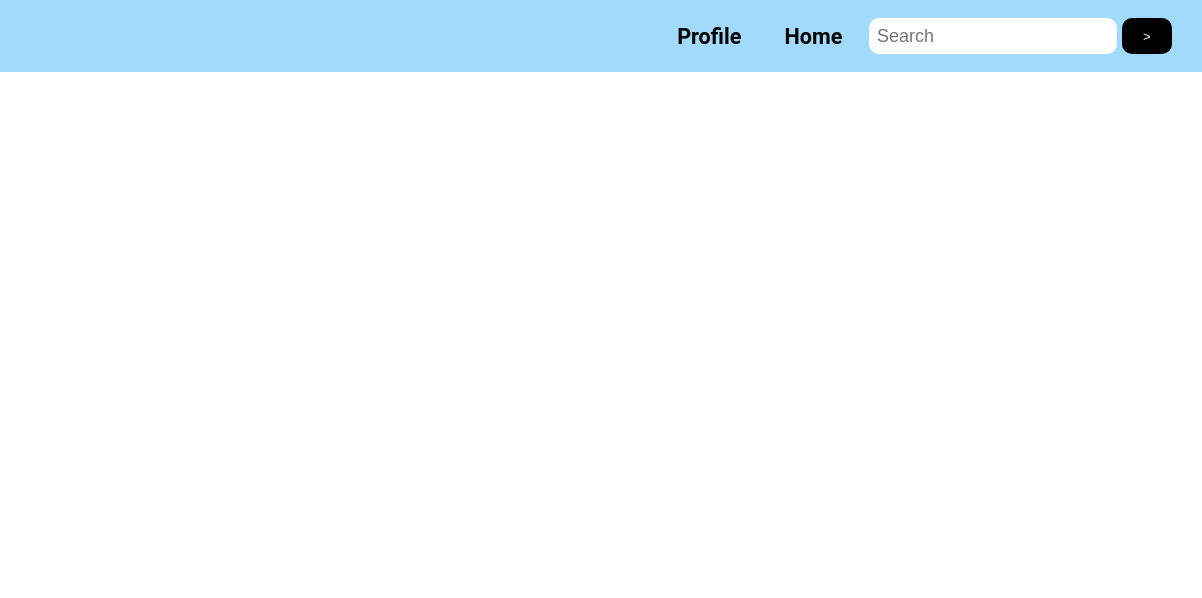
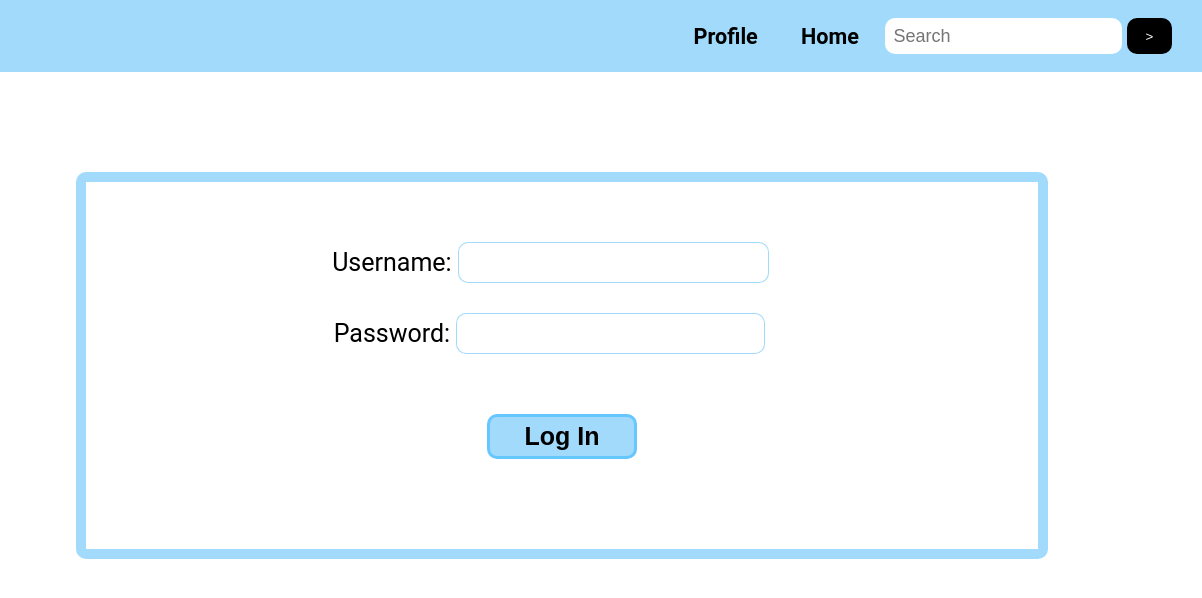
Before and after one commit to TdL752/receptionApp, a website: page public/home.html in a window 1280 px wide. Shown: the full height of the page, 78-1280 px from the left. Drawn offline with Linux system fonts and the light colour scheme.

Commit message:
feature: login page structure started

```diff
--- a/public/home.html
+++ b/public/home.html
@@ -22,6 +22,26 @@
 			</div>
 		</nav>
 
+		<fieldset id="field">
+			<div class="input-field">
+				<label class="login-label" for="username">
+					Username:
+				</label>
+				<input class="login-input" type="text" maxlength="30" id="username">
+			</div>
+
+			<div class="input-field">
+				<label class="login-label" for="password">
+					Password:
+				</label>
+				<input class="login-input" type="text" maxlength="30" id="password">
+			</div>
+
+			<button type="button" id="login-button">
+				Log In
+			</button>
+		</fieldset>
+
 		<script src="script.js"></script>
 	</body>
 </html>
--- a/public/styles.css
+++ b/public/styles.css
@@ -25,6 +25,7 @@ nav {
 
 #nav-link-container {
 	width: 75%;
+	max-width: 500px;
 	height: 100%;
 	margin: auto 0 auto auto;
 	padding-right: 30px;
@@ -53,7 +54,7 @@ nav {
 	font-size: 1em;
 	border-radius: 10px;
 	border: none;
-
+	width: 50%;
 }
 
 #search-btn {
@@ -81,6 +82,56 @@ nav {
 	display: block;
 	margin: auto;
 }
+
+/* home page */
+
+#field {
+	border: 10px solid rgba(122, 203, 250, 0.7);
+	border-radius: 10px;
+	margin: 100px auto;
+	width: 65%;
+	display: flex;
+	flex-direction: column;
+	justify-content: center;
+	align-items: center;
+	gap: 30px;
+	padding: 60px;
+}
+
+.input-field, .login-input {
+	font-size: 25px;
+
+}
+
+.login-input {
+	border: 1px solid rgba(122, 203, 250, 0.7);
+	border-radius: 10px;
+	padding: 5px;
+	width: 65%;
+}
+
+.login-input:focus {
+	outline: none;
+}
+
+#login-button {
+	width: 50%;
+	max-width: 150px;
+	padding: 5px;
+	font-size: 25px;
+	font-weight: bold;
+	border-radius: 10px;
+	border: 3px solid rgba(78, 190, 255, 0.7);
+	background-color: rgba(122, 203, 250, 0.7);
+	margin: 30px auto;
+}
+
+#login-button:hover {
+	cursor: pointer;
+	background-color: rgba(78, 190, 255, 0.7);
+}
+
+/* search page */
 
 #no-user {
 	display: none;
```
